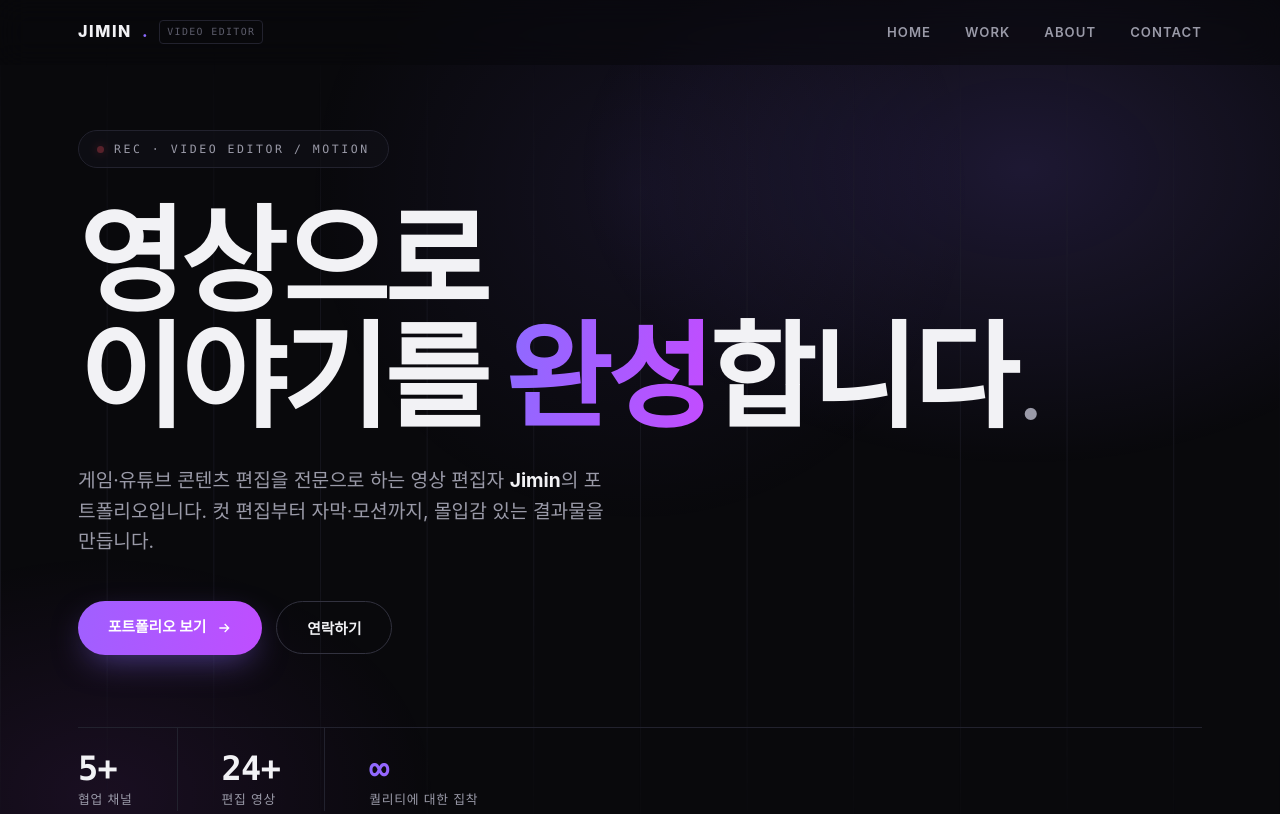
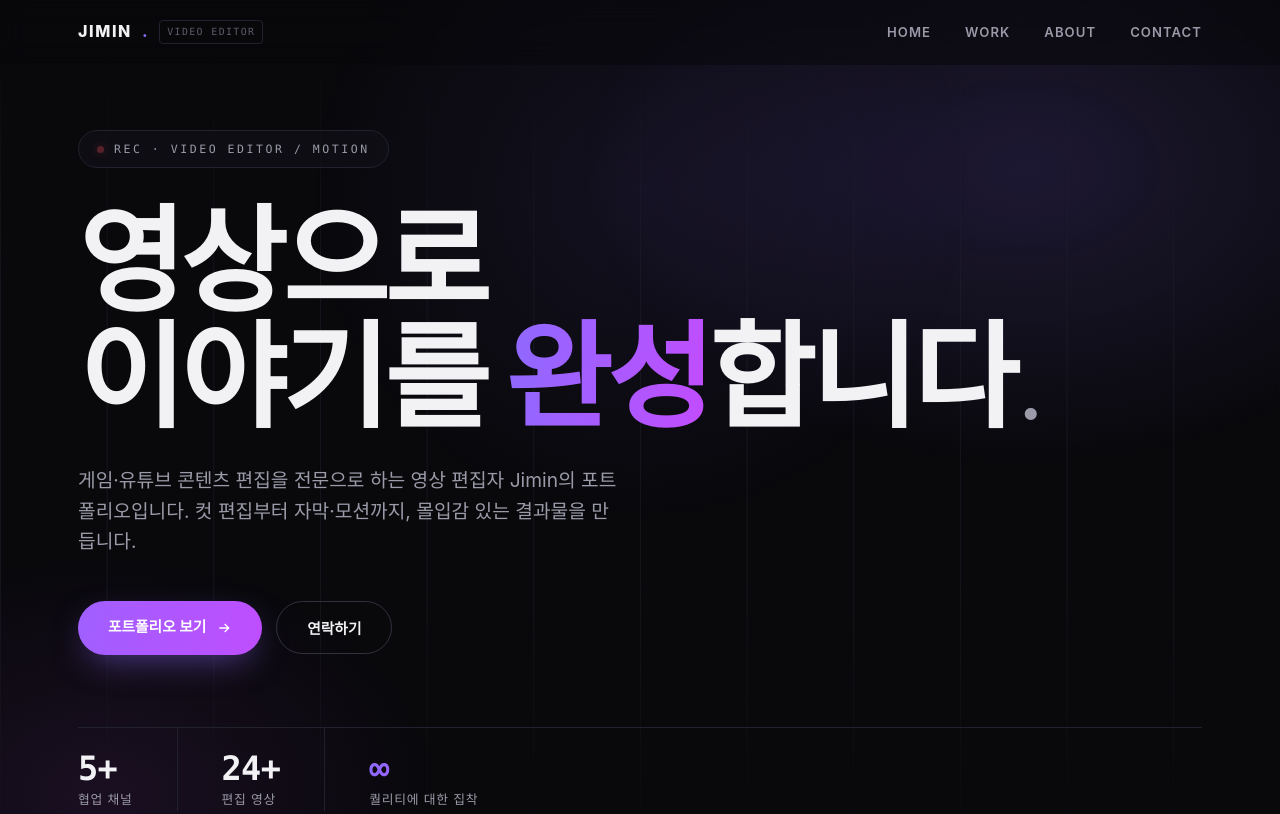
Before and after one commit to jimineditor/portfolio, a plain HTML site: page index.html in a window 1280 px wide. Shown: the top 814 px of the page. Drawn offline with Linux system fonts and the light colour scheme; a web font is replaced by a local one.

Commit message:
Update index.html

```diff
--- a/index.html
+++ b/index.html
@@ -29,7 +29,7 @@
   <div class="wrap">
     <span class="eyebrow"><span class="live"></span> REC · Video Editor / Motion</span>
     <h1>영상으로<br>이야기를 <span class="accent-text">완성</span>합니다<span class="thin">.</span></h1>
-    <p class="lead">게임·유튜브 콘텐츠 편집을 전문으로 하는 영상 편집자 <strong>Jimin</strong>의 포트폴리오입니다. 컷 편집부터 자막·모션까지, 몰입감 있는 결과물을 만듭니다.</p>
+    <p class="lead">게임·유튜브 콘텐츠 편집을 전문으로 하는 영상 편집자 Jimin의 포트폴리오입니다. 컷 편집부터 자막·모션까지, 몰입감 있는 결과물을 만듭니다.</p>
     <div class="hero-cta">
       <a href="#work" class="btn btn-primary">포트폴리오 보기
         <svg width="16" height="16" viewBox="0 0 24 24" fill="none" stroke="#fff" stroke-width="2"><path d="M5 12h14M13 6l6 6-6 6"></path></svg>
```
